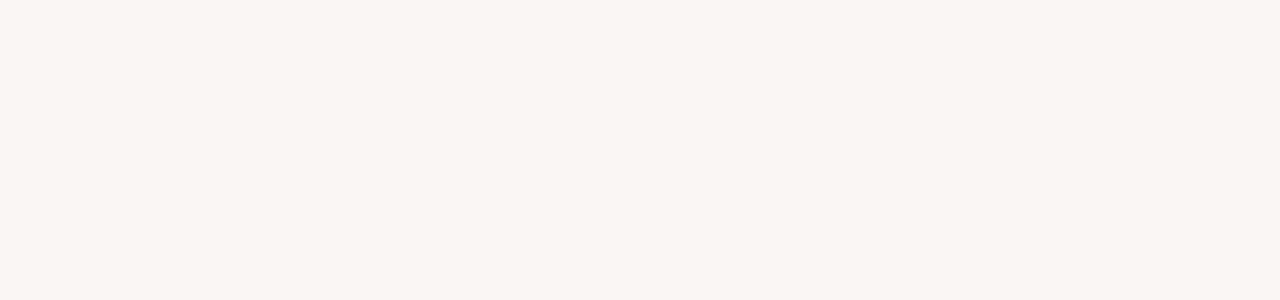
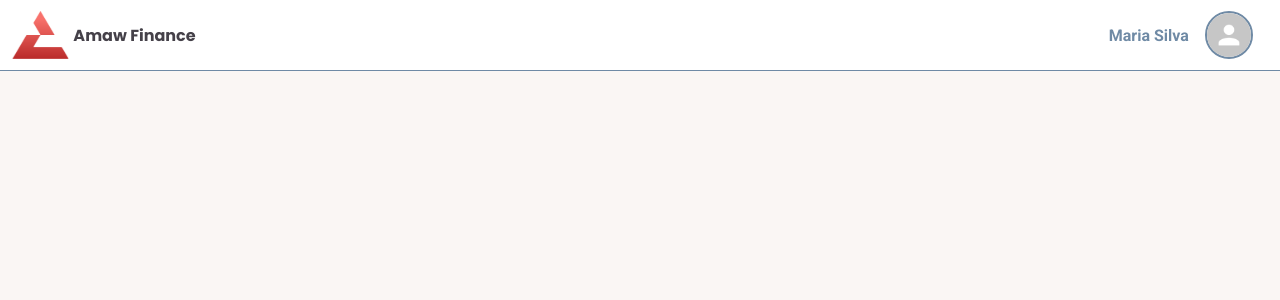
Before and after one commit to wendelsantosd/amawfinance-web, a React (Create React App) app: page /profile in a window 1280 px wide. Before the commit this address had no page. Shown: the top 300 px of the page. Built offline with nearby package versions, Linux system fonts and the light colour scheme.

Commit message:
Implements isAuth in Header.

```diff
--- a/src/Components/Header/header.styles.ts
+++ b/src/Components/Header/header.styles.ts
@@ -1,6 +1,9 @@
 import styled from 'styled-components'
 
 export const Container = styled.header`
+    display: flex;
+    justify-content: space-between;
+    align-items: center;
     background: var(--white);
     width: 100vw;
     padding: 0.7rem;
@@ -24,3 +27,22 @@ export const DataLogo = styled.div`
         margin-left: 0.3rem;
     }
 `
+
+export const Info = styled.div`
+    display: flex;
+    align-items: center;
+    margin-right: 1rem;
+    cursor: pointer;
+
+    p {
+        color: var(--grey-300);
+        font-weight: 600;
+        margin-right: 1rem;
+    }
+
+    .profile-picture {
+        border-radius: 50%;
+        border: 2px solid var(--grey-300);
+        height: 3rem;
+    }
+`
--- a/src/Components/Header/index.tsx
+++ b/src/Components/Header/index.tsx
@@ -2,9 +2,14 @@ import React from 'react'
 import { useNavigate } from 'react-router-dom'
 
 import Logo from '../../assets/images/logo.svg'
-import { Container, DataLogo } from './header.styles'
+import noAvatar from '../../assets/images/no_avatar.jpg'
+import { Container, DataLogo, Info } from './header.styles'
 
-export const Header = () => {
+interface HeaderProps {
+    isAuth: boolean
+}
+
+export const Header = ({ isAuth }: HeaderProps) => {
     const navigate = useNavigate()
 
     return <Container>
@@ -14,5 +19,18 @@ export const Header = () => {
             <img src={Logo} alt='Logo Amaw' />
             <p>Amaw Finance</p>
         </DataLogo>
+
+        {isAuth ?
+            <Info>
+                <p>Maria Silva</p>
+                <img
+                    src={noAvatar}
+                    alt='Foto de Perfil'
+                    className='profile-picture'
+                />
+            </Info>
+            :
+            null
+        }
     </Container>
 }
--- a/src/Components/MessageSendEmail/index.tsx
+++ b/src/Components/MessageSendEmail/index.tsx
@@ -19,7 +19,7 @@ export const MessageSendEmail = ({ type }: MessageSendEmailProps ) => {
         {type === 'register' ?
             <>
                 <p>
-            Conta Criada com sucesso!
+            Conta criada com sucesso!
                 </p>
                 <p>
             Confirme seu e-mail para fazer login.
--- a/src/Pages/AlterPassword/index.tsx
+++ b/src/Pages/AlterPassword/index.tsx
@@ -7,7 +7,7 @@ import { ContainerPasswordInput, Form, PrimaryButton, PrimaryContainer, TextHead
 export const AlterPassword = () => {
     const [showPassword, setShowPassword] = useState(false)
     return <PrimaryContainer>
-        <Header />
+        <Header isAuth={false}/>
         <Form>
             <TextHeaderForm>Alterar Senha</TextHeaderForm>
 
--- a/src/Pages/Login/index.tsx
+++ b/src/Pages/Login/index.tsx
@@ -14,7 +14,7 @@ export const Login = () => {
     const navigate = useNavigate()
 
     return <PrimaryContainer>
-        <Header />
+        <Header isAuth={false} />
         <Form className='animate-up'>
             <TextHeaderForm className='title'>Entrar</TextHeaderForm>
             <TextQuestion className='question'>Não tem uma conta? <span onClick={() => navigate('/register')}>Clique aqui.</span></TextQuestion>
--- /dev/null
+++ b/src/Pages/Profile/index.tsx
@@ -0,0 +1,10 @@
+import React from 'react'
+
+import { Header } from '../../Components/Header'
+import { Container } from './profile.styles'
+
+export const Profile = () => {
+    return <Container>
+        <Header isAuth/>
+    </Container>
+}
--- /dev/null
+++ b/src/Pages/Profile/profile.styles.ts
@@ -0,0 +1,8 @@
+import styled from 'styled-components'
+
+export const Container = styled.div`
+    display: flex;
+    flex-direction: column;
+    align-items: center;
+    height: 100vh;
+`
--- a/src/Pages/RecoverPassword/index.tsx
+++ b/src/Pages/RecoverPassword/index.tsx
@@ -11,7 +11,7 @@ export const RecoverPassword = () => {
     const [successRecover, setSuccessRecover] = useState(false)
 
     return <PrimaryContainer>
-        <Header />
+        <Header isAuth={false} />
         {successRecover ?
             <MessageSendEmail
                 type='recover'
--- a/src/Pages/Register/index.tsx
+++ b/src/Pages/Register/index.tsx
@@ -13,7 +13,7 @@ export const Register = () => {
     const navigate = useNavigate()
 
     return <PrimaryContainer>
-        <Header />
+        <Header isAuth={false}/>
         {successRegister ?
             <MessageSendEmail
                 type='register'
--- a/src/routes/index.tsx
+++ b/src/routes/index.tsx
@@ -3,6 +3,7 @@ import { Routes, Route, BrowserRouter } from 'react-router-dom'
 
 import { AlterPassword } from '../Pages/AlterPassword'
 import { Login } from '../Pages/Login'
+import { Profile } from '../Pages/Profile'
 import { RecoverPassword } from '../Pages/RecoverPassword'
 import { Register } from '../Pages/Register'
 
@@ -11,6 +12,7 @@ export const Router = () =>
         <Routes>
             <Route path='/' element={<Login />} />
             <Route path='/alter-password' element={<AlterPassword />} />
+            <Route path='/profile' element={<Profile />} />
             <Route path='/recover-password' element={<RecoverPassword />} />
             <Route path='/register' element={<Register />} />
         </Routes>
```
Also changed, not shown: src/assets/images/no_avatar.jpg (added).
